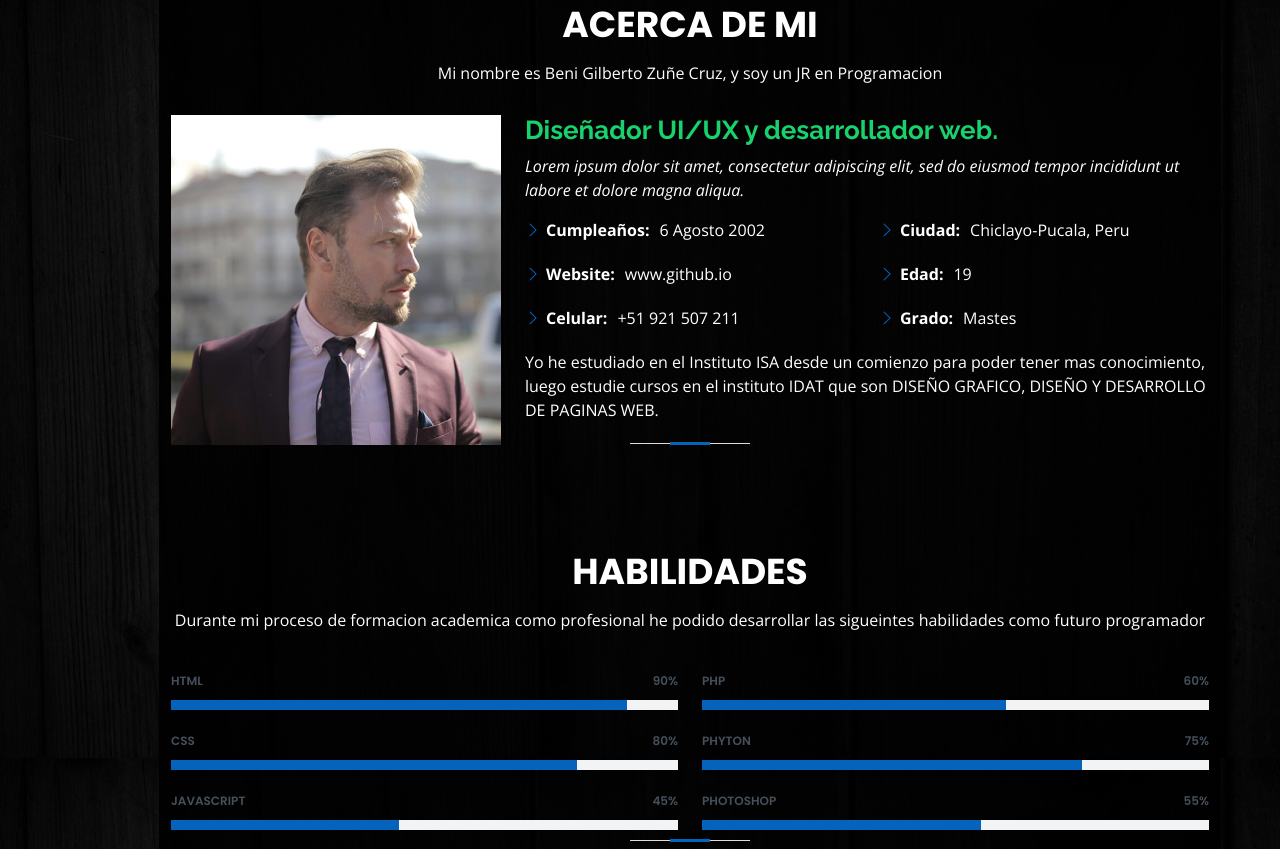
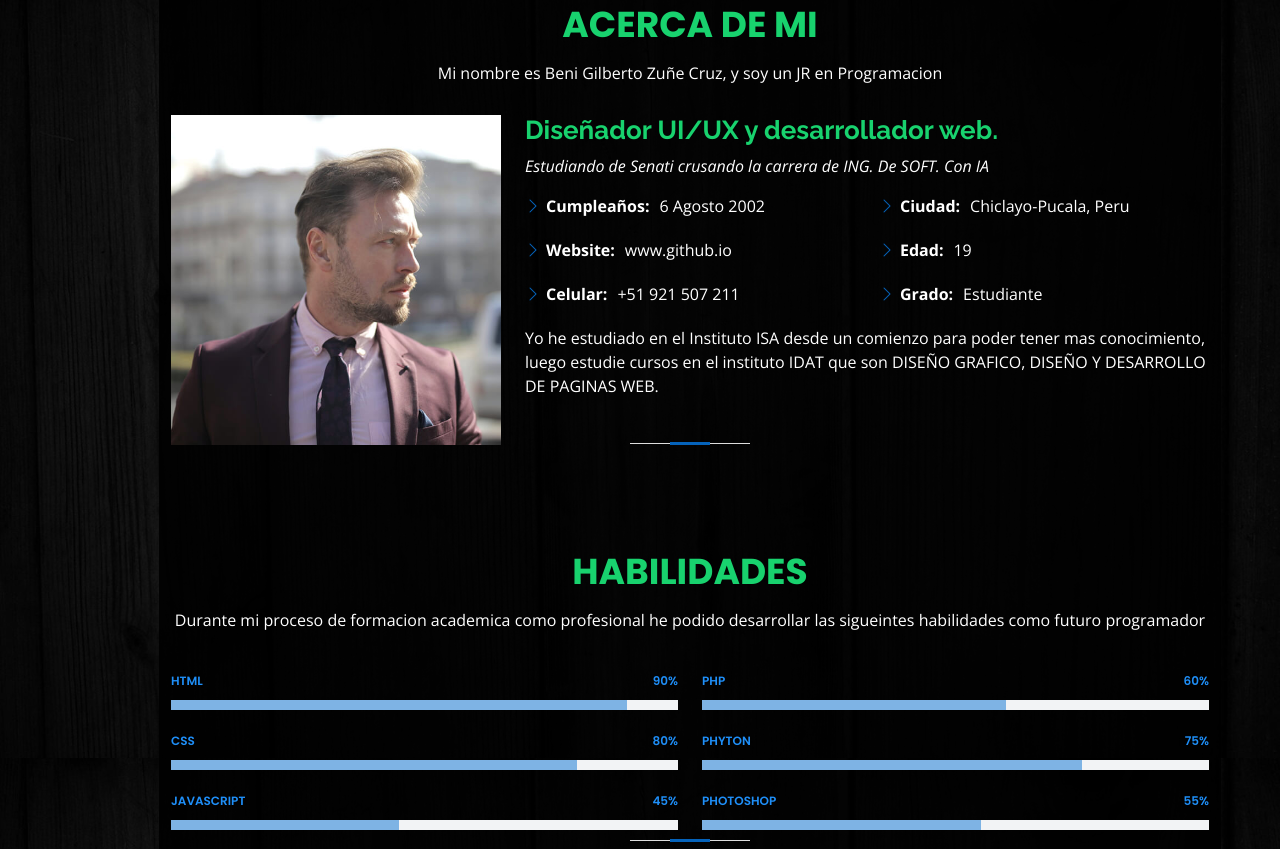
Before and after one commit to BENI0609/Beni.github.io, a plain HTML site: page index.html in a window 1280 px wide. Shown: the part 842-1691 px from the top of the page. Drawn offline with nearby package versions, Linux system fonts and the light colour scheme.

Commit message:
cambios 4

```diff
--- a/assets/css/style.css
+++ b/assets/css/style.css
@@ -290,10 +290,10 @@ h6 {
   font-size: 64px;
   font-weight: 700;
   line-height: 56px;
-  color: #45505b;
+  color: #18d26e;
 }
 #hero p {
-  color: #45505b;
+  color: white;
   margin: 15px 0 0 0;
   font-size: 26px;
   font-family: "Poppins", sans-serif;
@@ -352,7 +352,7 @@ section {
   font-weight: 700;
   text-transform: uppercase;
   font-family: "Poppins", sans-serif;
-  color: #fff;
+  color: #18d26e;
 }
 .section-title h2::before {
   content: "";
@@ -475,7 +475,7 @@ section {
   display: block;
   font-weight: 600;
   font-family: "Poppins", sans-serif;
-  color: #45505b;
+  color: #1f8ff8;
 }
 .skills .progress .skill .val {
   float: right;
@@ -488,7 +488,7 @@ section {
   width: 1px;
   height: 10px;
   transition: 0.9s;
-  background-color: #0563bb;
+  background-color: #7eb3e4;
 }
 
 /*--------------------------------------------------------------
--- a/index.html
+++ b/index.html
@@ -76,7 +76,7 @@
               ><i class="bx bx-file-blank"></i> <span>Resumen</span></a
             >
           </li>
-<!--           <li>
+          <!--           <li>
             <a href="#portfolio" class="nav-link scrollto"
               ><i class="bx bx-book-content"></i> <span>Portafolio</span></a
             >
@@ -157,8 +157,7 @@
             <div class="col-lg-8 pt-4 pt-lg-0 content">
               <h3>Diseñador UI/UX y desarrollador web.</h3>
               <p class="fst-italic">
-                Lorem ipsum dolor sit amet, consectetur adipiscing elit, sed do
-                eiusmod tempor incididunt ut labore et dolore magna aliqua.
+                Estudiando de Senati crusando la carrera de ING. De SOFT. Con IA
               </p>
               <div class="row">
                 <div class="col-lg-6">
@@ -196,7 +195,7 @@
                     </li>
                     <li>
                       <i class="bi bi-chevron-right"></i>
-                      <strong>Grado:</strong> <span>Mastes</span>
+                      <strong>Grado:</strong> <span>Estudiante</span>
                     </li>
                     <!--                     <li>
                       <i class="bi bi-chevron-right"></i>
```
